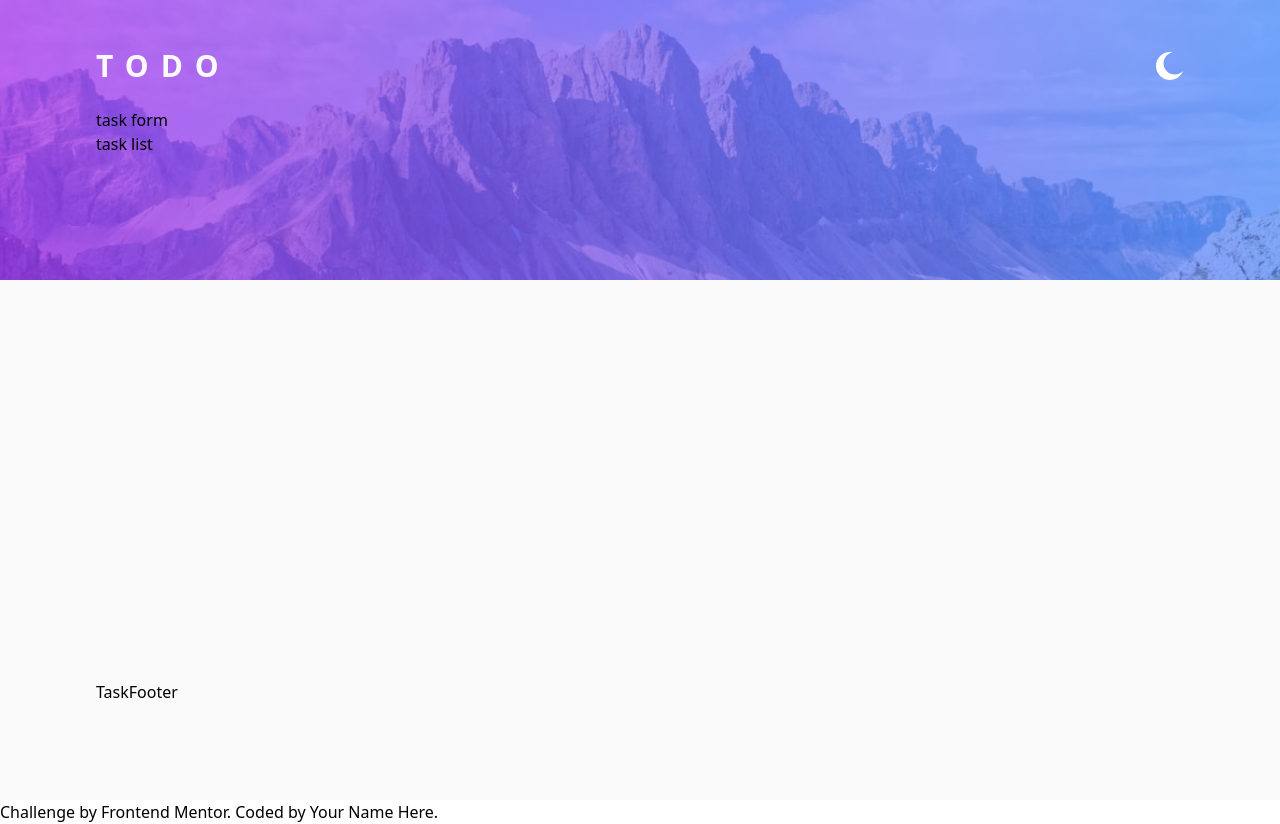
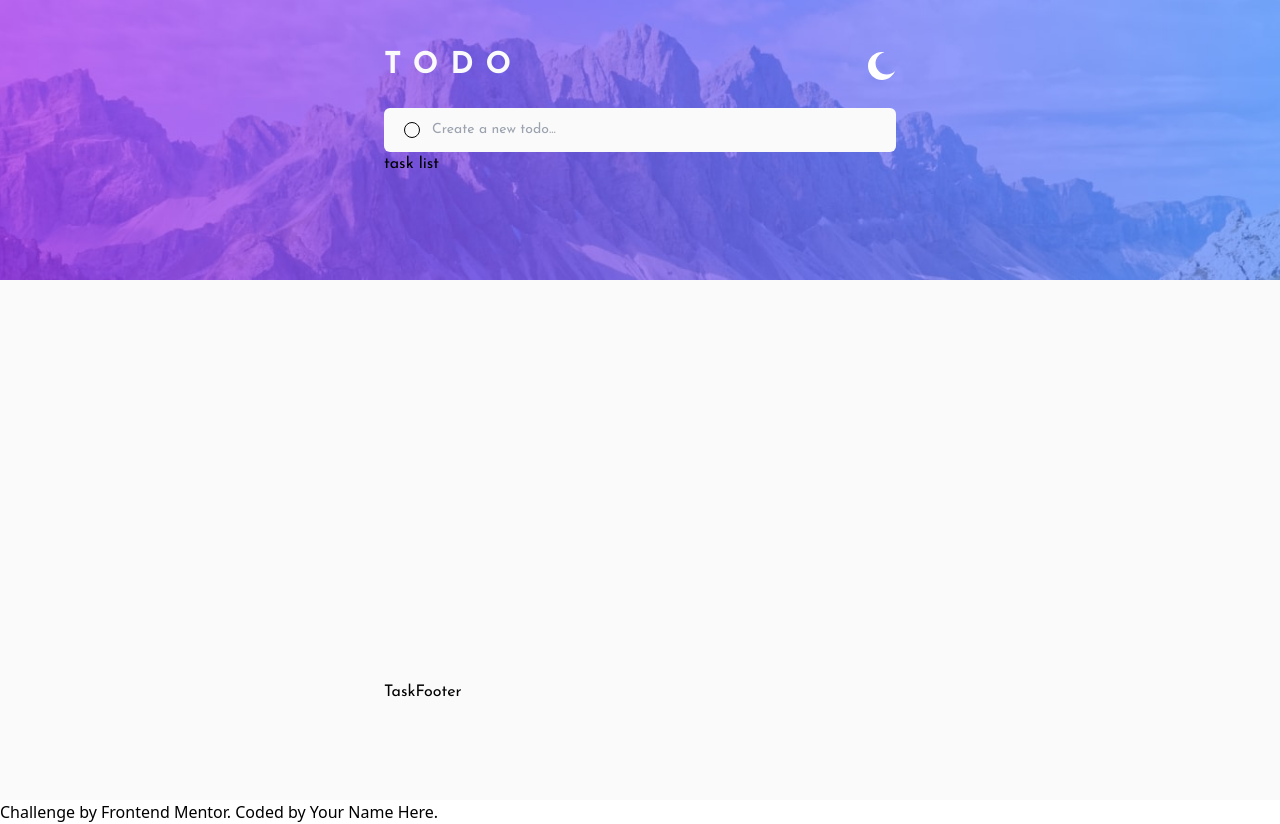
Before and after one commit to johnjanieltr/todo-app, a React (Vite) app: page / in a window 1280 px wide. Built offline with nearby package versions, Linux system fonts and the light colour scheme.

Commit message:
feat: add task form

```diff
--- a/src/App.jsx
+++ b/src/App.jsx
@@ -9,7 +9,7 @@ const App = () => {
   return (
     <>
       <AppBackground />
-      <main className="absolute flex flex-col top-0 left-0 right-0 bottom-0 m-auto w-85p h-[88vh]">
+      <main className="absolute flex flex-col top-0 left-0 right-0 bottom-0 m-auto w-85p h-[88vh] min-w-56 max-w-lg font-josefin">
         <TaskHeader />
         <TaskForm />
         <TaskList />
--- a/src/components/TaskForm.jsx
+++ b/src/components/TaskForm.jsx
@@ -1,9 +1,31 @@
+import { useState } from "react";
+
 const TaskList = () => {
+  const [task, setTask] = useState("");
+
+  const handleSubmit = (e) => {
+    e.preventDefault();
+    console.log(task);
+    setTask("");
+  };
+
   return (
     <div className="">
-      task form
+      <form
+        className="flex items-center py-3 px-5 bg-lightWhite rounded-md"
+        onSubmit={handleSubmit}
+      >
+        <span className="block w-4 h-4 mr-3 border border-black rounded-full"></span>
+        <input
+          type="text"
+          placeholder="Create a new todo..."
+          className="outline-0 text-sm bg-inherit grow"
+          onChange={(e) => setTask(e.target.value)}
+          value={task}
+        />
+      </form>
     </div>
-  )
-}
+  );
+};
 
-export default TaskList
+export default TaskList;
```
